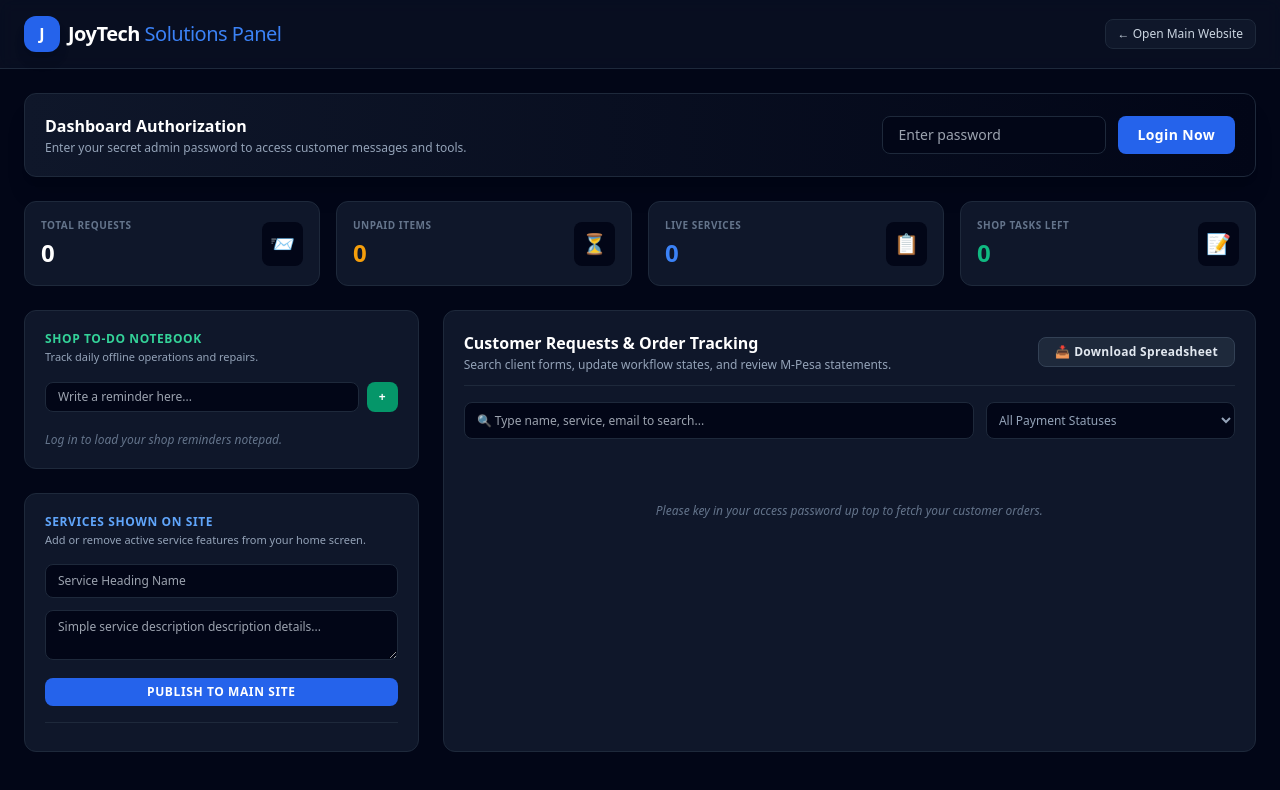
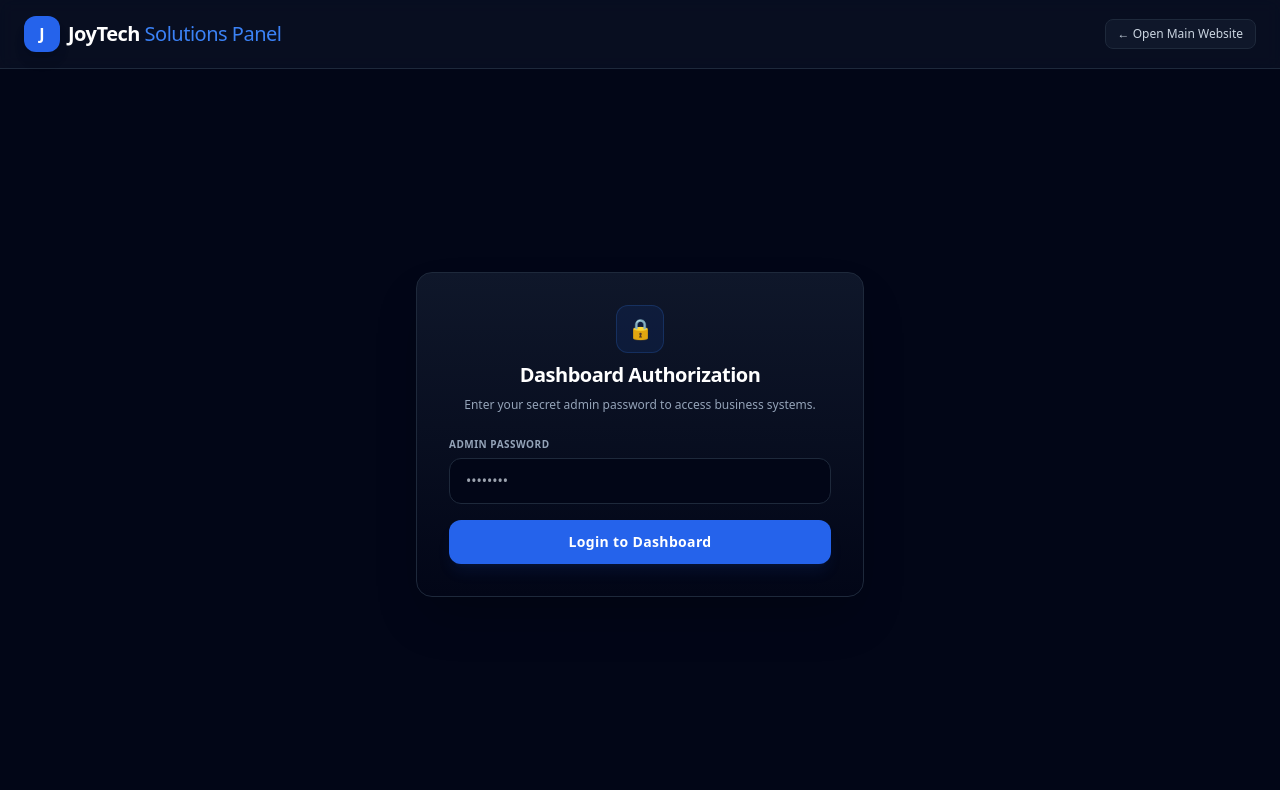
Before and after one commit to JoyTech42/JoyTech-Solutions, a website: page public/admin.html in a window 1280 px wide. Drawn offline with nearby package versions, Linux system fonts and the light colour scheme.

Commit message:
Update admin.html

```diff
--- a/public/admin.html
+++ b/public/admin.html
@@ -3,12 +3,13 @@
 <head>
     <meta charset="UTF-8">
     <meta name="viewport" content="width=device-width, initial-scale=1.0">
-    <title>JoyTech Solutions | Admin Dashboard</title>
+    <title>JoyTech Solutions | Admin Login</title>
     <script src="https://cdn.tailwindcss.com"></script>
 </head>
-<body class="bg-slate-950 text-slate-100 font-sans min-h-screen">
+<body class="bg-slate-950 text-slate-100 font-sans min-h-screen flex flex-col">
 
-    <header class="border-b border-slate-800 bg-slate-900/50 backdrop-blur sticky top-0 z-50 px-6 py-4 flex justify-between items-center">
+    <!-- Top Navigation Header Bar (Stays visible) -->
+    <header class="border-b border-slate-800 bg-slate-900/50 backdrop-blur px-6 py-4 flex justify-between items-center shrink-0">
         <div class="flex items-center space-x-2">
             <div class="w-9 h-9 bg-blue-600 rounded-xl flex items-center justify-center font-bold text-white shadow-lg">J</div>
             <span class="text-xl font-bold tracking-tight text-white">JoyTech <span class="text-blue-500 font-normal">Solutions Panel</span></span>
@@ -16,19 +17,28 @@
         <a href="/" class="text-xs px-3 py-1.5 bg-slate-900 border border-slate-800 rounded-lg hover:border-slate-700 transition text-slate-300">← Open Main Website</a>
     </header>
 
-    <main class="max-w-7xl mx-auto p-4 md:p-6 space-y-6">
-
-        <div class="bg-gradient-to-r from-slate-900 to-slate-950 border border-slate-800 rounded-xl p-5 flex flex-col sm:flex-row items-center justify-between gap-4 shadow-xl">
-            <div>
-                <h2 class="text-base font-bold text-white">Dashboard Authorization</h2>
-                <p class="text-slate-400 text-xs mt-0.5">Enter your secret admin password to access customer messages and tools.</p>
+    <!-- 1. CLEAN LOGIN SCREEN CONTAINER (Visible by default) -->
+    <div id="loginScreen" class="flex-1 flex items-center justify-center p-4">
+        <div class="w-full max-w-md bg-gradient-to-b from-slate-900 to-slate-950 border border-slate-800 rounded-2xl p-8 shadow-2xl space-y-6">
+            <div class="text-center space-y-2">
+                <div class="w-12 h-12 bg-blue-600/10 text-blue-500 rounded-xl flex items-center justify-center mx-auto text-xl border border-blue-500/20">🔒</div>
+                <h2 class="text-xl font-bold text-white tracking-tight">Dashboard Authorization</h2>
+                <p class="text-slate-400 text-xs">Enter your secret admin password to access business systems.</p>
             </div>
-            <div class="flex w-full sm:w-auto gap-3">
-                <input type="password" id="adminPassword" placeholder="Enter password" class="w-full sm:w-56 px-4 py-2 bg-slate-950 border border-slate-800 rounded-lg text-sm focus:outline-none focus:border-blue-500 text-white">
-                <button onclick="bootDashboard()" class="bg-blue-600 hover:bg-blue-700 text-white px-5 py-2 rounded-lg text-sm font-semibold transition tracking-wide shrink-0">Login Now</button>
+            <div class="space-y-4">
+                <div>
+                    <label class="block text-[10px] font-bold text-slate-400 uppercase tracking-wider mb-1.5">Admin Password</label>
+                    <input type="password" id="adminPassword" placeholder="••••••••" class="w-full px-4 py-3 bg-slate-950 border border-slate-800 rounded-xl text-sm focus:outline-none focus:border-blue-500 text-white transition">
+                </div>
+                <button onclick="bootDashboard()" class="w-full bg-blue-600 hover:bg-blue-700 text-white py-3 rounded-xl text-sm font-semibold transition tracking-wide shadow-lg shadow-blue-600/10">Login to Dashboard</button>
             </div>
         </div>
+    </div>
 
+    <!-- 2. MAIN BUSINESS DASHBOARD CONTAINER (Hidden by default until logged in) -->
+    <main id="dashboardContent" class="hidden max-w-7xl mx-auto p-4 md:p-6 space-y-6 w-full flex-1">
+
+        <!-- Dynamic Counter Matrix Cards -->
         <div class="grid grid-cols-2 lg:grid-cols-4 gap-4">
             <div class="bg-slate-900 border border-slate-800 p-4 rounded-xl flex items-center justify-between">
                 <div>
@@ -60,9 +70,12 @@
             </div>
         </div>
 
+        <!-- Dashboard Columns Splits -->
         <div class="grid lg:grid-cols-3 gap-6">
 
+            <!-- Left Utilities Sidebar (To-dos & Services) -->
             <div class="space-y-6">
+                <!-- Shop Daily Task Note Board Tracker -->
                 <div class="bg-slate-900 border border-slate-800 rounded-xl p-5 space-y-4">
                     <div>
                         <h3 class="text-xs font-bold text-emerald-400 uppercase tracking-wider">Shop To-Do Notebook</h3>
@@ -72,11 +85,10 @@
                         <input type="text" id="newTaskText" placeholder="Write a reminder here..." class="w-full px-3 py-1.5 bg-slate-950 border border-slate-800 rounded-lg text-xs text-white focus:outline-none focus:border-blue-500">
                         <button onclick="addTask()" class="bg-emerald-600 hover:bg-emerald-700 text-white font-bold px-3 rounded-lg text-xs">+</button>
                     </div>
-                    <div id="tasksContainer" class="space-y-2 max-h-48 overflow-y-auto text-xs text-slate-500 italic pt-1">
-                        Log in to load your shop reminders notepad.
-                    </div>
+                    <div id="tasksContainer" class="space-y-2 max-h-48 overflow-y-auto text-xs text-slate-500 italic pt-1"></div>
                 </div>
 
+                <!-- Web Page Live Service Customizer -->
                 <div class="bg-slate-900 border border-slate-800 rounded-xl p-5 space-y-4">
                     <div>
                         <h3 class="text-xs font-bold text-blue-400 uppercase tracking-wider">Services Shown on Site</h3>
@@ -91,6 +103,7 @@
                 </div>
             </div>
 
+            <!-- Main Client Messages & Tracking Controls Area -->
             <div class="lg:col-span-2 bg-slate-900 border border-slate-800 rounded-xl p-5 space-y-4">
                 <div class="flex flex-col sm:flex-row sm:items-center justify-between gap-4 border-b border-slate-800 pb-3">
                     <div>
@@ -100,6 +113,7 @@
                     <button onclick="downloadCSVSpreadsheet()" class="bg-slate-800 hover:bg-slate-700 text-slate-200 font-semibold px-4 py-1.5 border border-slate-700 rounded-lg text-xs tracking-wide transition shrink-0">📥 Download Spreadsheet</button>
                 </div>
 
+                <!-- Instant Filters Layout Components -->
                 <div class="grid sm:grid-cols-3 gap-3">
                     <input type="text" id="searchBar" oninput="runInboxFilters()" placeholder="🔍 Type name, service, email to search..." class="sm:col-span-2 w-full px-3 py-2 bg-slate-950 border border-slate-800 rounded-lg text-xs text-slate-200 focus:outline-none focus:border-blue-500">
                     <select id="filterPayment" onchange="runInboxFilters()" class="w-full px-2 py-2 bg-slate-950 border border-slate-800 rounded-lg text-xs text-slate-400 focus:outline-none focus:border-blue-500">
@@ -109,16 +123,21 @@
                     </select>
                 </div>
 
-                <div id="inboxContainer" class="space-y-4 max-h-[550px] overflow-y-auto text-xs text-slate-500 italic py-12 text-center">
-                    Please key in your access password up top to fetch your customer orders.
-                </div>
+                <!-- Master Output Loop Board Container -->
+                <div id="inboxContainer" class="space-y-4 max-h-[550px] overflow-y-auto text-xs text-slate-400 font-normal"></div>
             </div>
 
         </div>
     </main>
 
+    <!-- UI Logic Scripts System Engines -->
     <script>
         let serverMessagesMemory = []; // Cache list store for hyper-fast interface typing lookup
+
+        // Listen for the "Enter" key on the password input field for quick logins
+        document.getElementById('adminPassword').addEventListener('keydown', (e) => {
+            if (e.key === 'Enter') bootDashboard();
+        });
 
         async function bootDashboard() {
             const password = document.getElementById('adminPassword').value;
@@ -136,9 +155,16 @@
                 document.getElementById('statTasks').textContent = stats.pendingTasks;
 
                 // Fire list updates
-                loadCustomerInbox();
-                loadTasksReminders();
-                loadLivePortfolioList();
+                await Promise.all([
+                    loadCustomerInbox(),
+                    loadTasksReminders(),
+                    loadLivePortfolioList()
+                ]);
+
+                // Reveal dashboard, hide login interface screen completely
+                document.getElementById('loginScreen').classList.add('hidden');
+                document.getElementById('dashboardContent').classList.remove('hidden');
+
             } catch {
                 alert("Login Failed. Password is not correct.");
             }
@@ -164,7 +190,7 @@
             });
 
             if(filteredData.length === 0) {
-                outputBox.innerHTML = `<p class="text-slate-600 py-10 text-xs">No client messages match your current filters.</p>`;
+                outputBox.innerHTML = `<p class="text-slate-500 py-10 text-xs italic text-center">No client messages match your current filters.</p>`;
                 return;
             }
 
```
